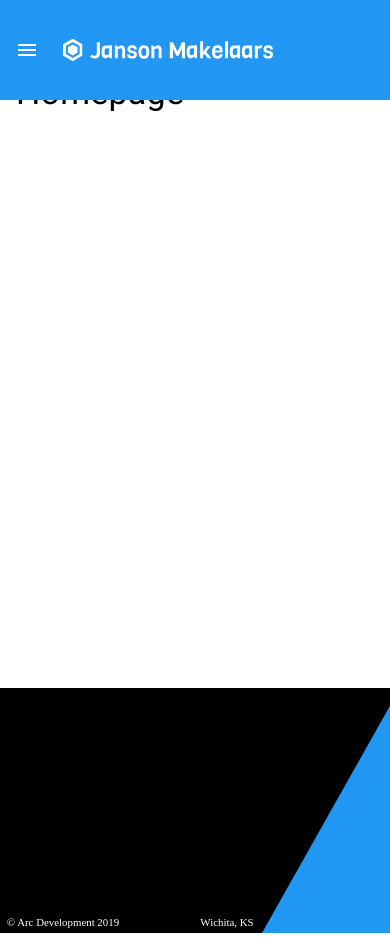
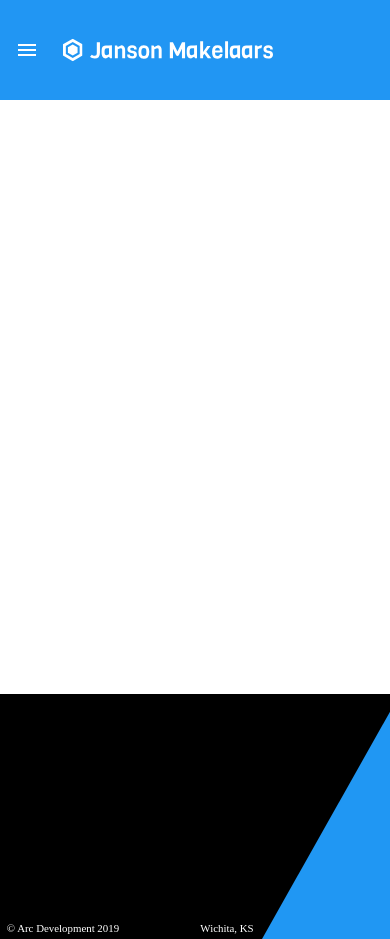
Before and after one commit to Karem1986/MaterialUI_applic, a React (Create React App) app: page / in a window 390 px wide. Built offline with nearby package versions, Linux system fonts and the light colour scheme.

Commit message:
added mobile and medium devices responsiveness

```diff
--- a/src/App.js
+++ b/src/App.js
@@ -13,7 +13,7 @@ function App() {
     <Route path="/diensten"  component={Diensten}></Route>
     <Route path="/aanbod"  component={Aanbod}></Route>
     <Route path="/contact"  component={Contact}></Route>
-    <Route path="/" exact component={Homepage} style={{height: "2000px"}} ></Route>
+    <Route path="/" exact component={Homepage}></Route>
     </Switch>
     <Footer />
   </Router>
--- a/src/Pages/Homepage/index.js
+++ b/src/Pages/Homepage/index.js
@@ -14,7 +14,7 @@ const classes = useStyles()
         <ThemeProvider theme={theme}>
             <Header />
           <Box m={2} className={classes.root}>
-            <Typography variant="h4">
+            <Typography variant="h5" className={classes.title}>
                 Homepage
                 </Typography>
                 </Box>
--- a/src/Pages/Homepage/index.styles.js
+++ b/src/Pages/Homepage/index.styles.js
@@ -4,6 +4,20 @@ import { makeStyles } from "@material-ui/core/styles";
 export const useStyles = makeStyles((theme) => ({
 root: {
     width:"100%",
-   height: "600px"
+   height: "600px",
+[theme.breakpoints.down("xs")]: {
+    height: "606px"
 },
+},
+title: {
+    marginTop: theme.spacing(2),
+    [theme.breakpoints.down("md")]: {
+       fontSize: "4em",
+
+    },
+    [theme.breakpoints.down("xs")]: {
+        display: "none"
+
+    },
+}
 }));
--- a/src/components/ui/footer/Footer.styles.js
+++ b/src/components/ui/footer/Footer.styles.js
@@ -3,11 +3,24 @@ import { makeStyles } from "@material-ui/core/styles";
 
 export const useStyles = makeStyles((theme) => ({
 footer: {
-    width:"100%",
+    maxWidth:"100%",
     backgroundColor: "#2097F3",
+    [theme.breakpoints.down("md")]: {
+        width: "65em",
+    },
+    [theme.breakpoints.down("xs")]: {
+        width: "37em",
+    },
 },
 adornment: {
     width:"25em",
-    verticalAlign: "bottom"
+    verticalAlign: "bottom",
+    // [theme.breakpoints.down("md")]: {
+    //     width: "23em"
+    // },
+    // [theme.breakpoints.down("xs")]: {
+    //     width: "17em",
+    // },
+
 }
 }));
```
